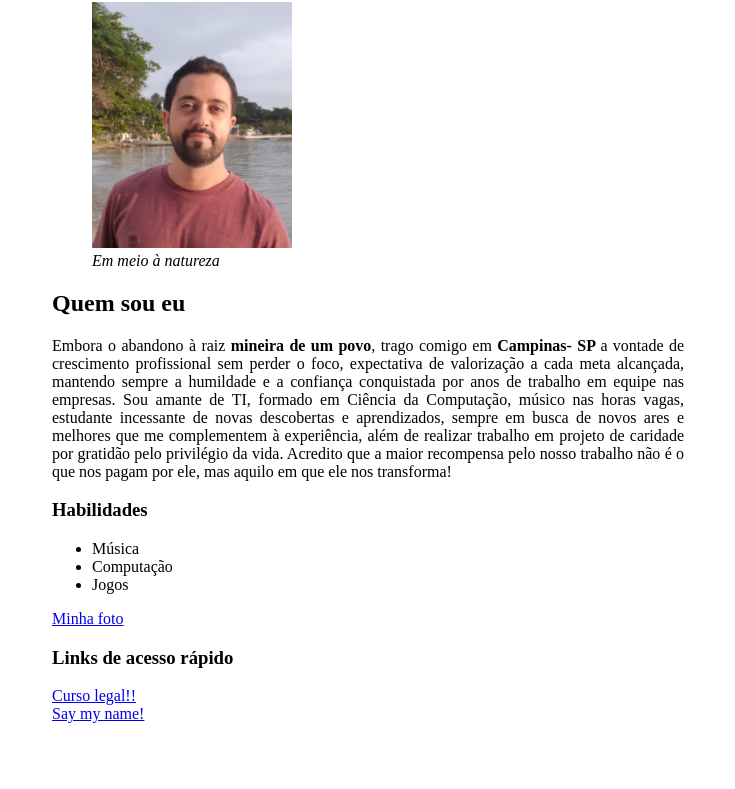
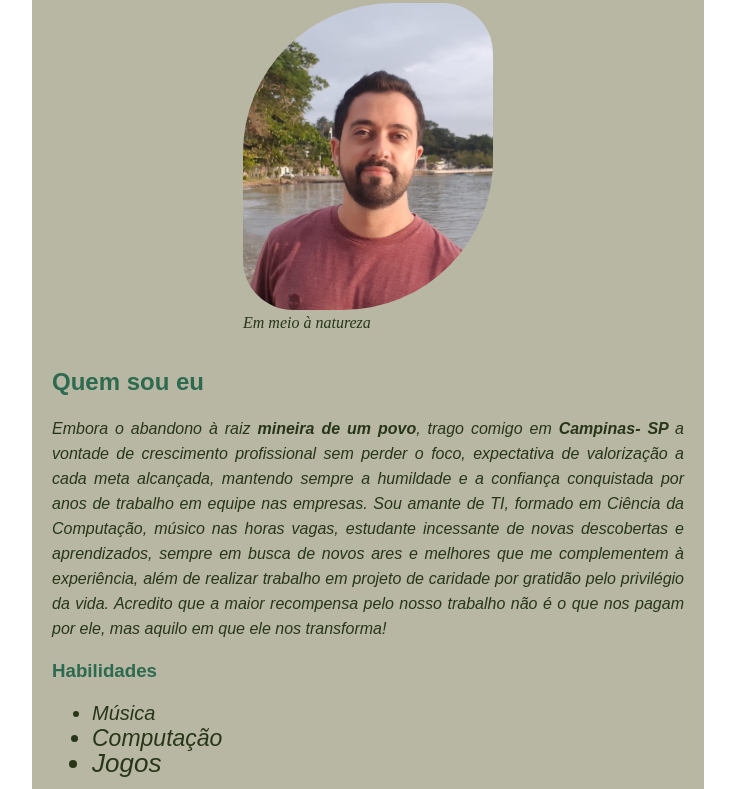
Before and after one commit to CesarRamoss/CesarRamoss.github.io, a plain HTML site: page index.html in a window 1280 px wide. Shown: the part 78-867 px from the top of the page, without its empty margins (272-1007 px from the left). Before the commit the page ends 809 px from the top, so only its background shows below. Drawn offline with Linux system fonts and the light colour scheme.

Commit message:
refazendo portfolio

```diff
--- a/index.html
+++ b/index.html
@@ -5,15 +5,61 @@
     <meta http-equiv="X-UA-Compatible" content="IE=edge">
     <meta name="viewport" content="width=device-width, initial-scale=1.0">
     <title>Portfolio Web</title>
+    <style>
+
+        .conteudo {
+            margin: 0 auto;
+            width: 50%;
+            background-color: #b7b7a4;
+            padding: 20px;
+            border-radius: 10px;
+            color: #283618
+        }
+        #meunome {
+            font-family: 'Times New Roman', Times, serif;
+            margin: 0;
+        }
+        p, li {
+            font-family: sans-serif;
+            font-style: italic;
+            line-height: 25px;
+        }
+        .central {
+            display: flex;
+            justify-content: center;
+            flex-direction: column;
+            align-items: center;
+        }
+        img {
+            border-radius: 150px 50px;
+        }
+        h2, h3 {
+            font-family: sans-serif;
+            color: #2d6a4f;
+        }
+        .musica {
+            font-size: 20px;
+        }
+        .computacao {
+            font-size: 23px;
+        }
+        .jogos {
+            font-size: 26px;
+        }
+
+    </style>
 </head>
 <body>
-    <div style="margin: 0 auto; width: 50%;">
-    <h1 id="meunome" >César Augusto Ramos</h1>
+    <div class="conteudo">
+        <div class="central">
+            <h1 id="meunome" >César Augusto Ramos</h1>
 
-    <figure >
-        <img src="eu.jpg" alt="Minha foto" width="200px" id="eu" >
-        <figcaption><em>Em meio à natureza</em></figcaption>
-    </figure>
+            <figure>
+                <img src="eu.jpg" alt="Minha foto" width="250px" id="eu" >
+                <figcaption><em>Em meio à natureza</em></figcaption>
+            </figure>
+        </div>
+
 
     <h2>Quem sou eu</h2>
     <p style="text-align: justify;">Embora o abandono à raiz <strong> mineira de um povo</strong>, trago comigo em <strong> Campinas- SP </strong>a vontade de crescimento profissional sem perder o foco, expectativa de valorização a cada meta alcançada, mantendo sempre a humildade e a confiança conquistada por anos de trabalho em equipe nas empresas.
@@ -21,14 +67,14 @@
         Acredito que a maior recompensa pelo nosso trabalho não é o que nos pagam por ele, mas aquilo em que ele nos transforma!</p>
         <h3>Habilidades</h3>
     <ul>
-        <li>Música</li>
-        <li>Computação</li>
-        <li>Jogos</li>
+        <li class="musica">Música</li>
+        <li class="computacao">Computação</li>
+        <li class="jogos">Jogos</li>
     </ul>
     <a href="#eu">Minha foto</a>
 
     <h3>Links de acesso rápido</h3>
-        <a href="https://digitalinnovation.one/sign-in?redirect=%2Ftrack%2Fhtml-web-developer%3Ftab%3Dpath" target="blanck">Curso legal!!</a> <br>
+        <a href="https://digitalinnovation.one/sign-in?redirect=%2Ftrack%2Fhtml-web-developer%3Ftab%3Dpath" target="blanck">Curso legal!!</a> <br><br>
         <a href="#meunome">Say my name!</a>
     </div>
 </body>
```
